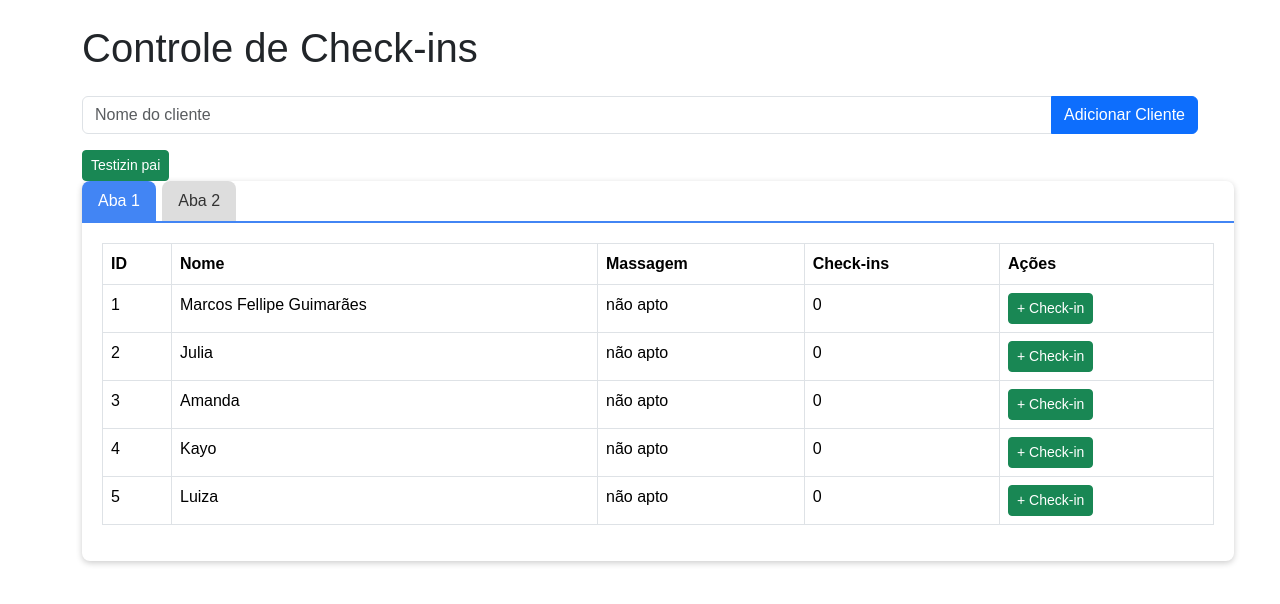
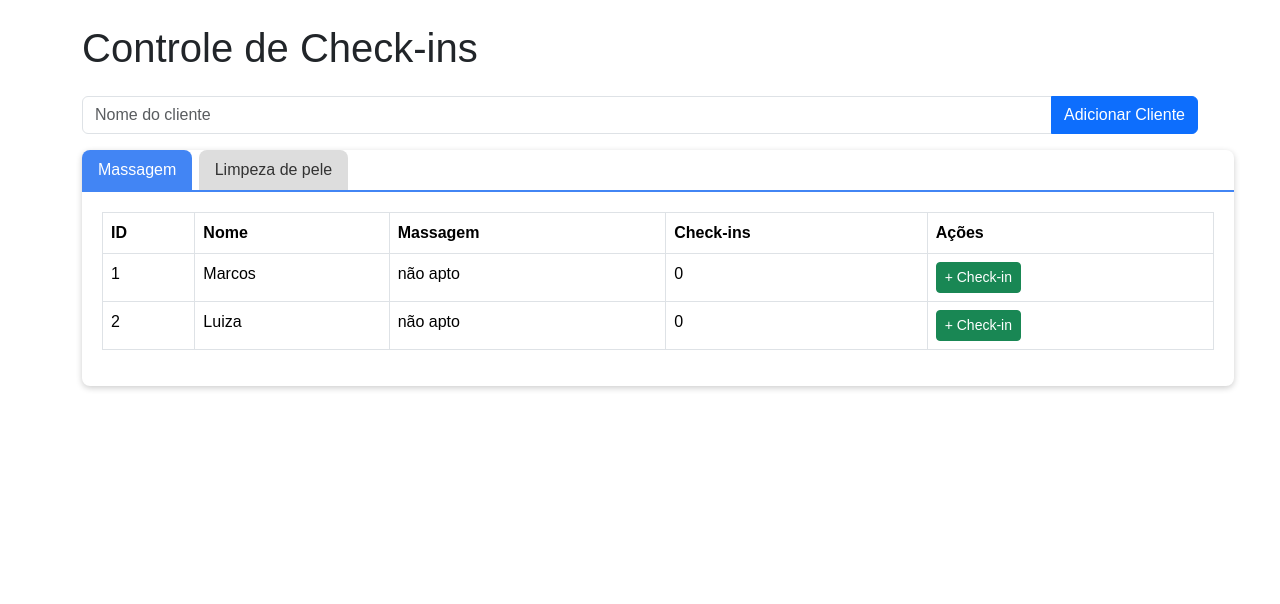
Before and after one commit to Markfgui675/app_estetica_flask, a Flask app: page / in a window 1280 px wide. Shown: the top 604 px of the page. Run offline with Flask 3, Linux system fonts and the light colour scheme; data comes from the database, SQL or seed files in the repository; both versions use the stored data as it was after the commit.

Commit message:
tabelas criadas e conectadas

```diff
--- a/app/templates/index.html
+++ b/app/templates/index.html
@@ -17,15 +17,14 @@
       </div>
     </form>
 
-    <a href="/teste" class="btn btn-success btn-sm">Testizin pai</a>
 
     <div class="tabs">
     <!-- Abas -->
     <input type="radio" name="tab" id="tab1" checked>
-    <label for="tab1">Aba 1</label>
+    <label for="tab1">Massagem</label>
 
     <input type="radio" name="tab" id="tab2">
-    <label for="tab2">Aba 2</label>
+    <label for="tab2">Limpeza de pele</label>
 
     <!-- Conteúdo -->
 
@@ -42,7 +41,7 @@
         </tr>
       </thead>
       <tbody>
-        {% for cliente in clientes %}
+        {% for cliente in clientes_massagem %}
         <tr>
           <td>{{ cliente.id }}</td>
           <td>{{ cliente.nome }}</td>
@@ -51,7 +50,7 @@
           {% else %}
             <td>não apto</td>
           {% endif %}
-          <td>{{ cliente.checkins }}</td>
+          <td>{{ cliente.checkins_massagem }}</td>
           <td>
             <a href="/checkinmassagem/{{ cliente.id }}" class="btn btn-success btn-sm">+ Check-in</a>
           </td>
@@ -61,36 +60,33 @@
     </table>
     </div>
 
+
+
+    <!-- Limpeza -->
     <div id="content2" class="tab-content">
       <table class="table table-bordered">
       <thead>
         <tr>
           <th>ID</th>
           <th>Nome</th>
-          <th>Massagem</th>
           <th>Limpeza de pele</th>
           <th>Check-ins</th>
           <th>Ações</th>
         </tr>
       </thead>
       <tbody>
-        {% for cliente in clientes %}
+        {% for cliente in clientes_limpeza %}
         <tr>
           <td>{{ cliente.id }}</td>
           <td>{{ cliente.nome }}</td>
-          {% if cliente.status_massagem %}
-            <td>apto para agendar massagem</td>
-          {% else %}
-            <td>não apto</td>
-          {% endif %}
           {% if cliente.status_limpeza %}
             <td>apto para agendar limpeza</td>
           {% else %}
             <td>não apto</td>
           {% endif %}
-          <td>{{ cliente.checkins }}</td>
+          <td>{{ cliente.checkins_limpeza }}</td>
           <td>
-            <a href="/checkin/{{ cliente.id }}" class="btn btn-success btn-sm">+ Check-in</a>
+            <a href="/checkinlimpeza/{{ cliente.id }}" class="btn btn-success btn-sm">+ Check-in</a>
           </td>
         </tr>
         {% endfor %}
--- a/app/views.py
+++ b/app/views.py
@@ -12,16 +12,25 @@ def get_db_connection():
 # Criação das tabelas
 def init_db():
     conn = get_db_connection()
+
     conn.execute('''
-    CREATE TABLE IF NOT EXISTS clientes (
+    CREATE TABLE IF NOT EXISTS clientes_massagem (
         id INTEGER PRIMARY KEY AUTOINCREMENT,
         nome TEXT NOT NULL,
         status_massagem BOOLEAN DEFAULT FALSE,
+        checkins_massagem INTEGER DEFAULT 0
+    )
+    ''')
+
+    conn.execute('''
+    CREATE TABLE IF NOT EXISTS clientes_limpeza (
+        id INTEGER PRIMARY KEY AUTOINCREMENT,
+        nome TEXT NOT NULL,
         status_limpeza BOOLEAN DEFAULT FALSE,
-        checkins_massagem INTEGER DEFAULT 0,
         checkins_limpeza INTEGER DEFAULT 0
     )
     ''')
+
     conn.execute('''
     CREATE TABLE IF NOT EXISTS checkins_massagem (
         id INTEGER PRIMARY KEY AUTOINCREMENT,
@@ -30,6 +39,7 @@ def init_db():
         FOREIGN KEY(cliente_id) REFERENCES clientes(id)
     )
     ''')
+
     conn.execute('''
     CREATE TABLE IF NOT EXISTS checkins_limpeza (
         id INTEGER PRIMARY KEY AUTOINCREMENT,
@@ -46,76 +56,65 @@ init_db()
 @app.route("/")
 def homepage():
     conn = get_db_connection()
-    clientes = conn.execute('SELECT * FROM clientes').fetchall()
+    clientes_massagem = conn.execute('SELECT * FROM clientes_massagem').fetchall()
+    clientes_limpeza = conn.execute('SELECT * FROM clientes_limpeza').fetchall()
     conn.close()
-    return render_template('index.html', clientes=clientes)
+    return render_template('index.html', clientes_massagem=clientes_massagem, clientes_limpeza=clientes_limpeza)
 
 @app.route('/adicionar', methods=['POST'])
 def adicionar_cliente():
     nome = request.form['nome']
     conn = get_db_connection()
-    conn.execute("INSERT INTO clientes (nome, status_massagem, status_limpeza, checkins) VALUES (?, 0, 0, 0)", (nome,))
+    conn.execute("INSERT INTO clientes_limpeza (nome, status_limpeza, checkins_limpeza) VALUES (?, 0, 0)", (nome,))
     conn.commit()
     conn.close()
     return redirect(url_for('homepage'))
 
-@app.route('/checkin/<int:cliente_id>')
-def registrar_checkin(cliente_id):
-    conn = get_db_connection()
-    cliente = conn.execute("SELECT * FROM clientes WHERE id = ?", (cliente_id,)).fetchone()
-    status_massagem = False
-    status_limpeza = False
-
-    if cliente:
-        novos_checkins = cliente['checkins'] + 1
-        if novos_checkins >= 3:
-            status_massagem = True  # Zera os checkins
-            msg = "🎉 Cliente ganhou uma massagem!"
-            if novos_checkins >= 4:
-                status_limpeza = True
-
-        if novos_checkins >= 5:
-            novos_checkins = 0
-            status_limpeza = False
-            status_massagem = False
-            msg = "✅ Check-in registrado!"
-
-        conn.execute("UPDATE clientes SET checkins = ? WHERE id = ?", (novos_checkins, cliente_id))
-        conn.execute("UPDATE clientes SET status_massagem = ? WHERE id = ?", (status_massagem,cliente_id))
-        conn.execute("UPDATE clientes SET status_limpeza = ? WHERE id = ?", (status_limpeza,cliente_id))
-        conn.execute("INSERT INTO checkins (cliente_id, data) VALUES (?, ?)",
-                     (cliente_id, datetime.now().strftime("%Y-%m-%d %H:%M:%S")))
-        conn.commit()
-    conn.close()
-    return redirect(url_for('homepage'))
+    #modificar forma de registro de clientes
 
 @app.route('/checkinmassagem/<int:cliente_id>')
 def registrar_checkin_massagem(cliente_id):
     conn = get_db_connection()
-    cliente = conn.execute("SELECT * FROM clientes WHERE id = ?", (cliente_id,)).fetchone()
+    cliente = conn.execute("SELECT * FROM clientes_massagem WHERE id = ?", (cliente_id,)).fetchone()
     status_massagem = False
 
     if cliente:
-        novos_checkins = cliente['checkins'] + 1
+        novos_checkins = cliente['checkins_massagem'] + 1
         if novos_checkins >= 3:
             status_massagem = True
-        else:
+
+        if novos_checkins >= 4:
+            status_massagem = False
             novos_checkins = 0
-            status_massagem = False
 
-        conn.execute("UPDATE clientes SET checkins = ? WHERE id = ?", (novos_checkins, cliente_id))
-        conn.execute("UPDATE clientes SET status_massagem = ? WHERE id = ?", (status_massagem,cliente_id))
+
+        conn.execute("UPDATE clientes_massagem SET checkins_massagem = ? WHERE id = ?", (novos_checkins, cliente_id))
+        conn.execute("UPDATE clientes_massagem SET status_massagem = ? WHERE id = ?", (status_massagem,cliente_id))
         conn.execute("INSERT INTO checkins_massagem (cliente_id, data) VALUES (?, ?)",
                         (cliente_id, datetime.now().strftime("%Y-%m-%d %H:%M:%S")))
         conn.commit()
     conn.close()
     return redirect(url_for('homepage'))
 
-@app.route('/teste')
-def teste():
+@app.route('/checkinlimpeza/<int:cliente_id>')
+def registrar_checkin_limpeza(cliente_id):
     conn = get_db_connection()
-    cliente = conn.execute("SELECT * FROM clientes WHERE id = 1").fetchone()
-    print(cliente['checkins'])
-    print(cliente['status_massagem'])
-    print(cliente['status_limpeza'])
-    return "testizin"
+    cliente = conn.execute("SELECT * FROM clientes_limpeza WHERE id = ?", (cliente_id,)).fetchone()
+    status_limpeza = False
+
+    if cliente:
+        novos_checkins = cliente['checkins_limpeza'] +1
+        if novos_checkins >= 4:
+            status_limpeza = True
+
+        if novos_checkins >= 5:
+            status_limpeza = False
+            novos_checkins = 0
+
+        conn.execute("UPDATE clientes_limpeza SET checkins_limpeza = ? WHERE id = ?", (novos_checkins, cliente_id))
+        conn.execute("UPDATE clientes_limpeza SET status_limpeza = ? WHERE id = ?", (status_limpeza,cliente_id))
+        conn.execute("INSERT INTO checkins_limpeza (cliente_id, data) VALUES (?, ?)",
+                        (cliente_id, datetime.now().strftime("%Y-%m-%d %H:%M:%S")))
+        conn.commit()
+    conn.close()
+    return redirect(url_for('homepage'))
```
Also changed, not shown: checkins.db.
